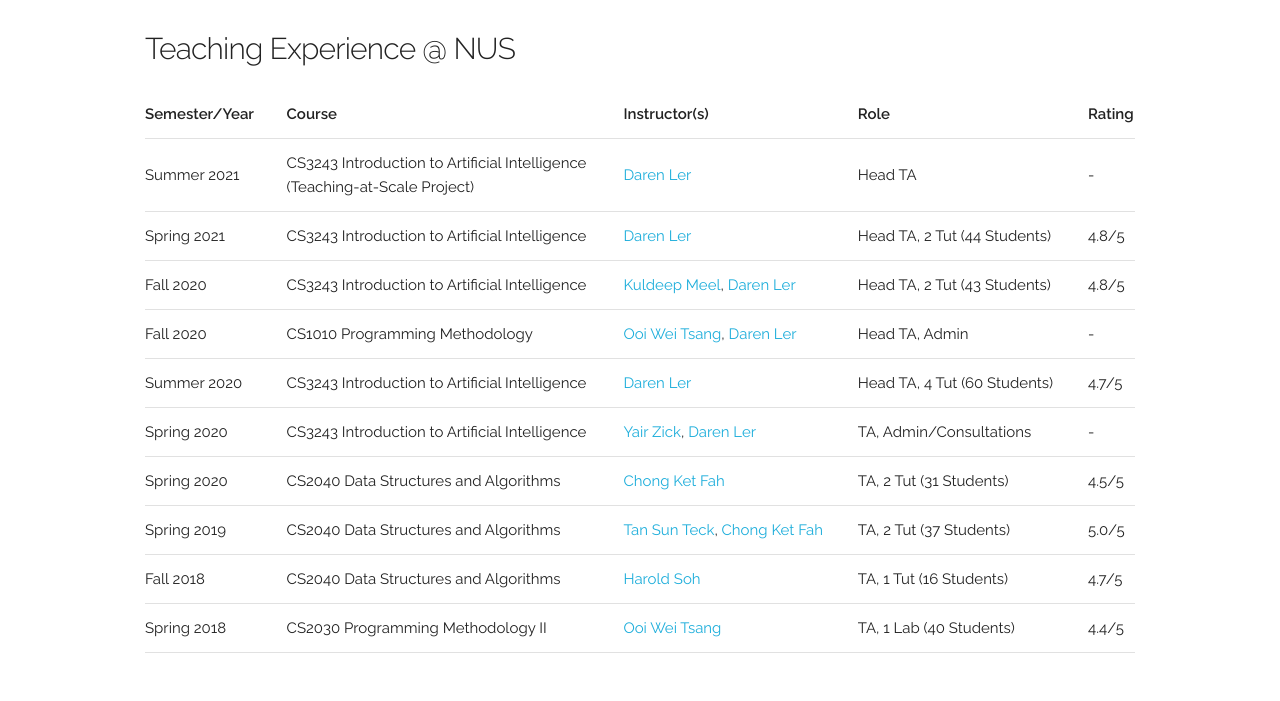
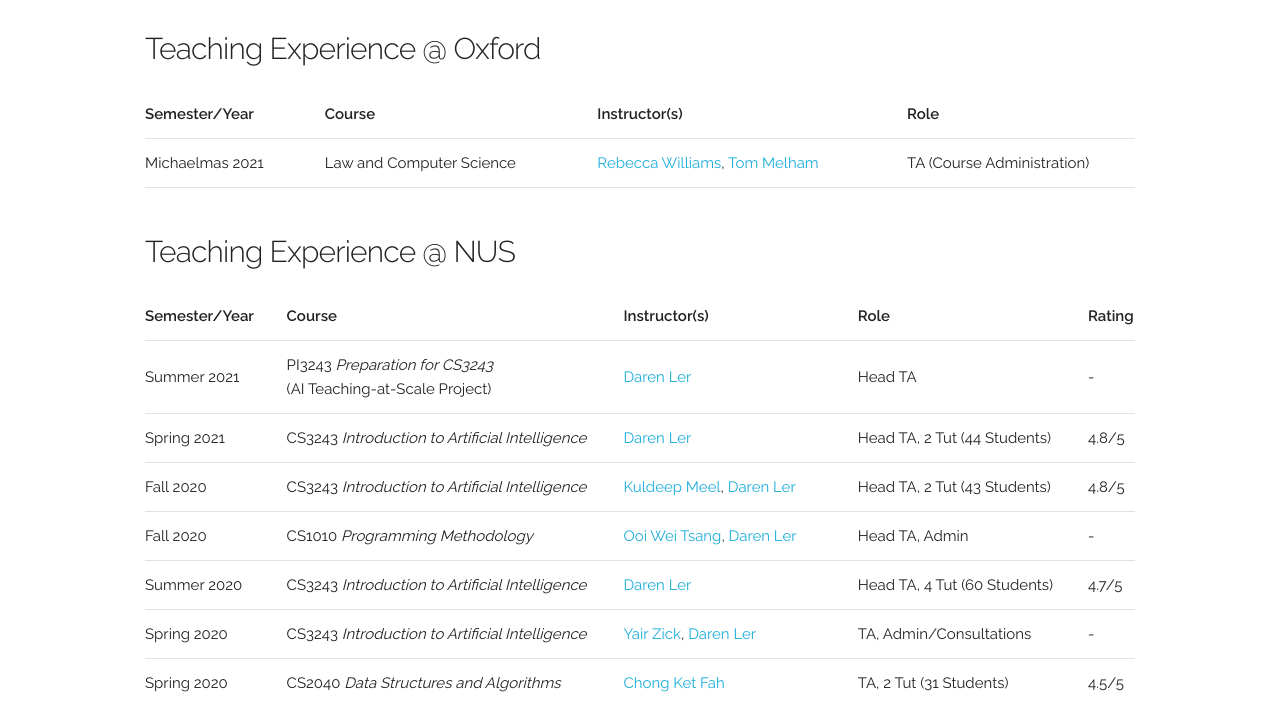
Before and after one commit to nicteh/nicteh, a plain HTML site: page teaching.html in a window 1280 px wide. Shown: the part 99-800 px from the top of the page. Drawn offline with nearby package versions, Linux system fonts and the light colour scheme.

Commit message:
Update teaching.html

```diff
--- a/teaching.html
+++ b/teaching.html
@@ -5,19 +5,20 @@
   <!-- Basic Page Needs
   –––––––––––––––––––––––––––––––––––––––––––––––––– -->
   <meta charset="utf-8">
-  <title>Nicholas Teh - Teaching | Oxford</title>
+  <title>Nicholas Teh - Teaching</title>
   <meta name="description" content="">
   <meta name="author" content="">
 
   <!-- Mobile Specific Metas
   –––––––––––––––––––––––––––––––––––––––––––––––––– -->
-  <meta name="viewport" content="width=device-width, initial-scale=1">
+  <!--<meta name="viewport" content="width=device-width, initial-scale=1">
   <link rel="stylesheet" href="https://maxcdn.bootstrapcdn.com/bootstrap/3.4.1/css/bootstrap.min.css">
   <script src="https://ajax.googleapis.com/ajax/libs/jquery/3.5.1/jquery.min.js"></script>
-  <script src="https://maxcdn.bootstrapcdn.com/bootstrap/3.4.1/js/bootstrap.min.js"></script>
+  <script src="https://maxcdn.bootstrapcdn.com/bootstrap/3.4.1/js/bootstrap.min.js"></script>-->
   <!-- FONT
   –––––––––––––––––––––––––––––––––––––––––––––––––– -->
   <link href="//fonts.googleapis.com/css?family=Raleway:400,300,600" rel="stylesheet" type="text/css">
+  <link rel="stylesheet" href="https://maxcdn.bootstrapcdn.com/bootstrap/3.3.7/css/bootstrap.min.css">
 
   <!-- CSS
   –––––––––––––––––––––––––––––––––––––––––––––––––– -->
@@ -52,7 +53,39 @@
 
   <div class="container">
 
-     <div class="row" style="margin-top: 5%">
+  	<div class="row" style="margin-top: 5%">
+     	<h4>Teaching Experience @ Oxford</h4>
+     <table class="u-full-width">
+
+	  <thead>
+	    <tr>
+	      <th>Semester/Year</th>
+	      <!--<th>Institution</th>-->
+	      <th>Course</th>
+	      <th>Instructor(s)</th>
+	      <th>Role</th>
+	    </tr>
+	  </thead>
+	  <tbody>
+	  	<!--<tr>
+	      <td>Hillary 2022</td>
+	      <td>Computational Game Theory</td>
+	      <td><a href="#" target="blank">Michael Wooldridge</a>, <a href="#" target="blank">Edith Elkind</a></td>
+	      <td>Class TA</td>
+	      <td>-</td>
+	    </tr>-->
+	  	<tr>
+	      <td>Michaelmas 2021</td>
+	      <!--<td>NUS</td>-->
+	      <td>Law and Computer Science</td>
+	      <td><a href="https://www.law.ox.ac.uk/people/rebecca-williams" target="blank">Rebecca Williams</a>, <a href="https://www.cs.ox.ac.uk/people/tom.melham/" target="blank">Tom Melham</a></td>
+	      <td>TA (Course Administration)</td>
+	    </tr>
+	  </tbody>
+	</table>
+	</div>
+
+     <div class="row" style="margin-top: 2%">
      	<h4>Teaching Experience @ NUS</h4>
      <table class="u-full-width">
 
@@ -70,7 +103,7 @@
 	  	<tr>
 	      <td>Summer 2021</td>
 	      <!--<td>NUS</td>-->
-	      <td>CS3243 Introduction to Artificial Intelligence <br /> (Teaching-at-Scale Project)</td>
+	      <td>PI3243 <i>Preparation for CS3243</i><br /> (AI Teaching-at-Scale Project)</td>
 	      <td><a href="https://www.comp.nus.edu.sg/cs/bio/dler/" target="blank">Daren Ler</a></td>
 	      <td>Head TA</td>
 	      <td>-</td>
@@ -78,7 +111,7 @@
 		<tr>
 	      <td>Spring 2021</td>
 	      <!--<td>NUS</td>-->
-	      <td>CS3243 Introduction to Artificial Intelligence</td>
+	      <td>CS3243 <i>Introduction to Artificial Intelligence</i></td>
 	      <td><a href="https://www.comp.nus.edu.sg/cs/bio/dler/" target="blank">Daren Ler</a></td>
 	      <td>Head TA, 2 Tut (44 Students)</td>
 	      <td>4.8/5</td>
@@ -86,7 +119,7 @@
 		<tr>
 	      <td>Fall 2020</td>
 	      <!--<td>NUS</td>-->
-	      <td>CS3243 Introduction to Artificial Intelligence</td>
+	      <td>CS3243 <i>Introduction to Artificial Intelligence</i></td>
 	      <td><a href="https://www.comp.nus.edu.sg/~meel/" target="blank">Kuldeep Meel</a>, <a href="https://www.comp.nus.edu.sg/cs/bio/dler/" target="blank">Daren Ler</a></td>
 	      <td>Head TA, 2 Tut (43 Students)</td>
 	      <td>4.8/5</td>
@@ -94,7 +127,7 @@
 		<tr>
 	      <td>Fall 2020</td>
 	      <!--<td>NUS</td>-->
-	      <td>CS1010 Programming Methodology</td>
+	      <td>CS1010 <i>Programming Methodology</i></td>
 	      <td><a href="https://www.comp.nus.edu.sg/~ooiwt/" target="blank">Ooi Wei Tsang</a>, <a href="https://www.comp.nus.edu.sg/cs/bio/dler/" target="blank">Daren Ler</a></td>
 	      <td>Head TA, Admin</td>
 	      <td>-</td>
@@ -102,7 +135,7 @@
 	    <tr>
 	      <td>Summer 2020</td>
 	      <!--<td>NUS</td>-->
-	      <td>CS3243 Introduction to Artificial Intelligence</td>
+	      <td>CS3243 <i>Introduction to Artificial Intelligence</i></td>
 	      <td><a href="https://www.comp.nus.edu.sg/cs/bio/dler/" target="blank">Daren Ler</a></td>
 	      <td>Head TA, 4 Tut (60 Students)</td>
 	      <td>4.7/5</td>
@@ -110,7 +143,7 @@
 	    <tr>
 	      <td>Spring 2020</td>
 	      <!--<td>NUS</td>-->
-	      <td>CS3243 Introduction to Artificial Intelligence</td>
+	      <td>CS3243 <i>Introduction to Artificial Intelligence</i></td>
 	      <td><a href="https://people.umass.edu/yzick/" target="blank">Yair Zick</a>, <a href="https://www.comp.nus.edu.sg/cs/bio/dler/" target="blank">Daren Ler</a></td>
 	      <td>TA, Admin/Consultations</td>
 	      <td>-</td>
@@ -118,7 +151,7 @@
 	    <tr>
 	      <td>Spring 2020</td>
 	      <!--<td>NUS</td>-->
-	      <td>CS2040 Data Structures and Algorithms</td>
+	      <td>CS2040 <i>Data Structures and Algorithms</i></td>
 	      <td><a href="https://www.comp.nus.edu.sg/cs/bio/chongket/" target="blank">Chong Ket Fah</a></td>
 	      <td>TA, 2 Tut (31 Students)</td>
 	      <td>4.5/5</td>
@@ -126,7 +159,7 @@
 	    <tr>
 	      <td>Spring 2019</td>
 	      <!--<td>NUS</td>-->
-	      <td>CS2040 Data Structures and Algorithms</td>
+	      <td>CS2040 <i>Data Structures and Algorithms</i></td>
 	      <td><a href="https://www.comp.nus.edu.sg/cs/bio/tanst/" target="blank">Tan Sun Teck</a>, <a href="https://www.comp.nus.edu.sg/cs/bio/chongket/" target="blank">Chong Ket Fah</a></td>
 	      <td>TA, 2 Tut (37 Students)</td>
 	      <td>5.0/5</td>
@@ -134,7 +167,7 @@
 	    <tr>
 	      <td>Fall 2018</td>
 	      <!--<td>NUS</td>-->
-	      <td>CS2040 Data Structures and Algorithms</td>
+	      <td>CS2040 <i>Data Structures and Algorithms</i></td>
 	      <td><a href="http://haroldsoh.com/" target="blank">Harold Soh</a></td>
 	      <td>TA, 1 Tut (16 Students)</td>
 	      <td>4.7/5</td>
@@ -142,7 +175,7 @@
 	    <tr>
 	      <td>Spring 2018</td>
 	      <!--<td>NUS</td>-->
-	      <td>CS2030 Programming Methodology II</td>
+	      <td>CS2030 <i>Programming Methodology II</i></td>
 	      <td><a href="https://www.comp.nus.edu.sg/~ooiwt/" target="blank">Ooi Wei Tsang</a></td>
 	      <td>TA, 1 Lab (40 Students)</td>
 	      <td>4.4/5</td>
```
